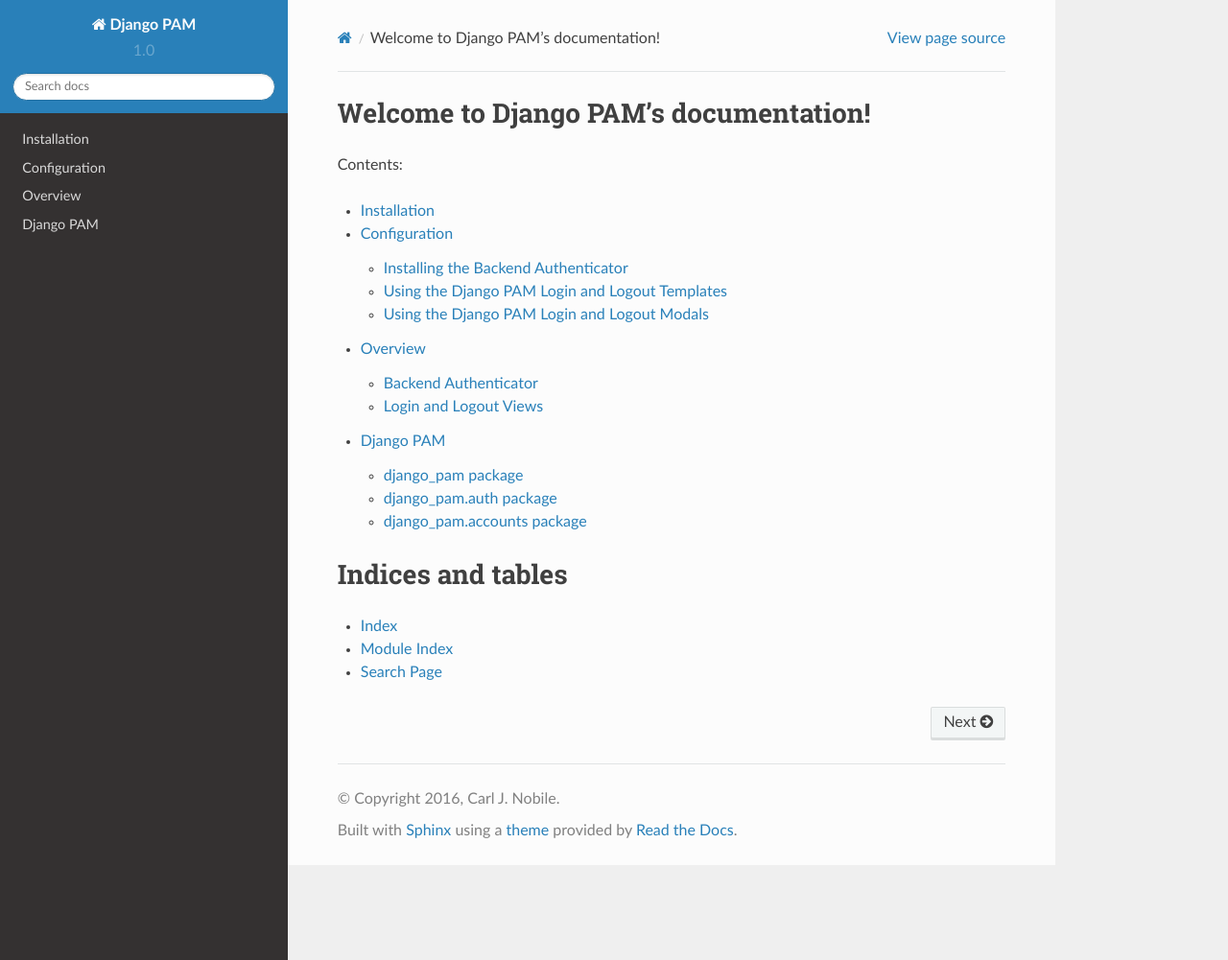
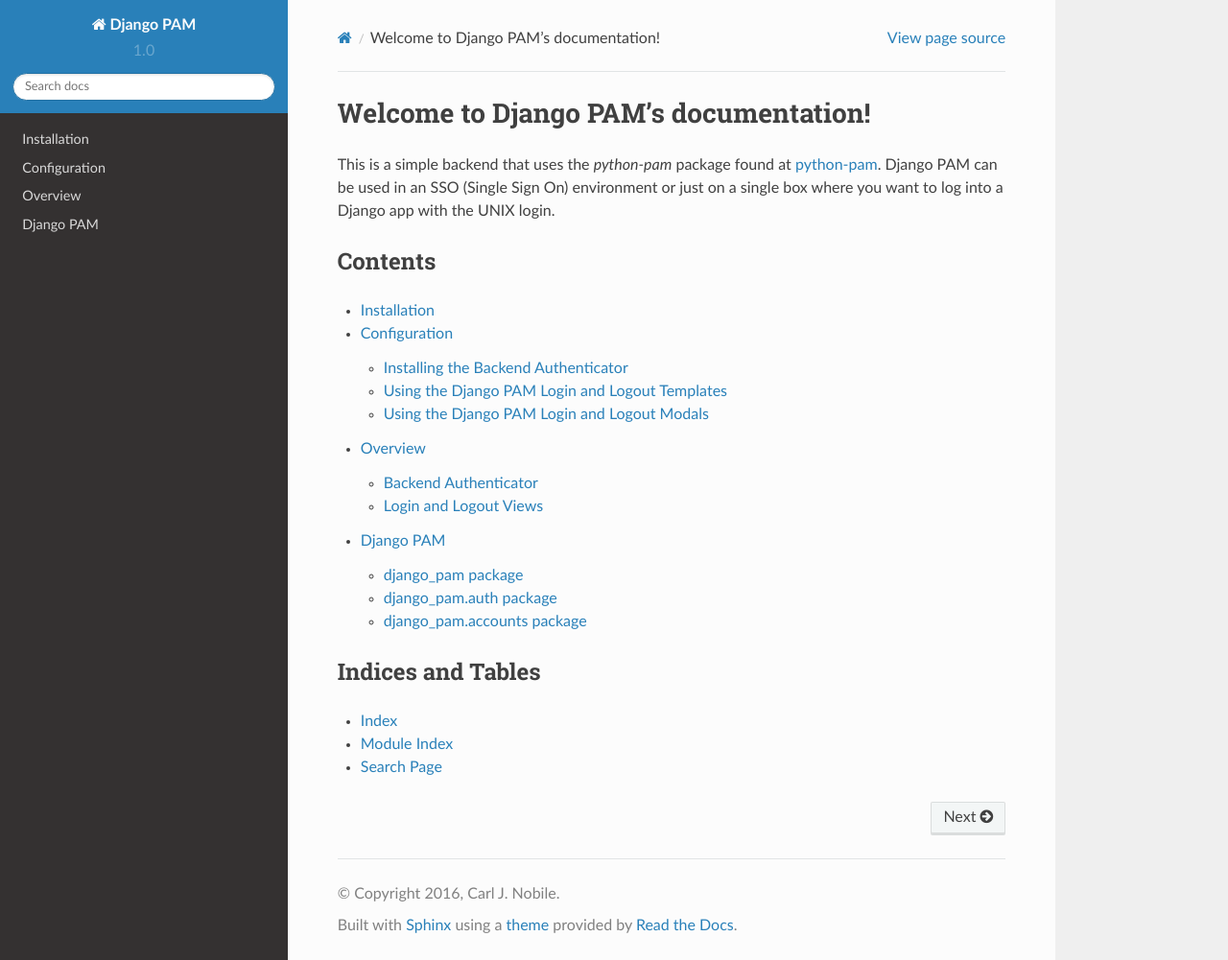
Before and after one commit to cnobile2012/django-pam, a Sphinx documentation site: the page built from docs/source/index.rst, in a window 1280 px wide and 1001 px high. Shown: the whole window at 96% size. Built offline with Sphinx 7.4.7 and the Read the Docs theme 2.0.0, drawn with Linux system fonts in a browser that asks for light colours.

Commit message:
Updated more documentation.

```diff
--- a/docs/source/index.rst
+++ b/docs/source/index.rst
@@ -6,7 +6,14 @@
 Welcome to Django PAM's documentation!
 ======================================
 
-Contents:
+This is a simple backend that uses the *python-pam* package found at
+`python-pam <https://github.com/FirefighterBlu3/python-pam>`_. Django
+PAM can be used in an SSO (Single Sign On) environment or just on a
+single box where you want to log into a Django app with the UNIX
+login.
+
+Contents
+--------
 
 .. toctree::
    :maxdepth: 2
@@ -16,8 +23,8 @@
    overview
    modules
 
-Indices and tables
-==================
+Indices and Tables
+------------------
 
 * :ref:`genindex`
 * :ref:`modindex`
```
Also changed, not shown: README.rst (+4 -3 lines).
